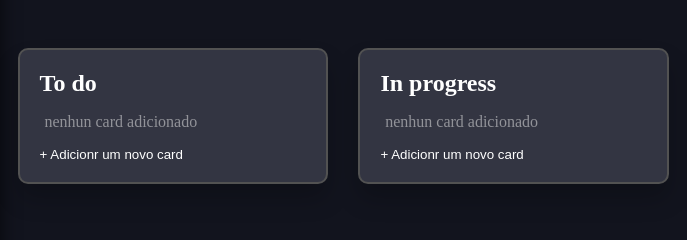
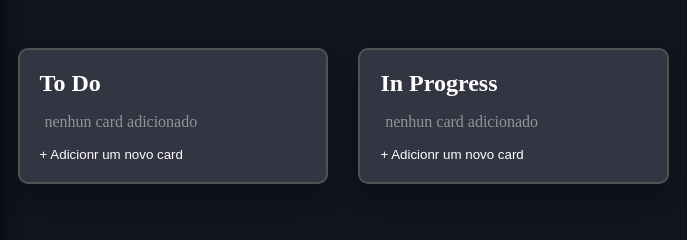
Before and after one commit to fernandoroch/Kanban, a plain HTML site: page index.html in a window 1280 px wide. Shown: the part 144-384 px from the top of the page, 255-942 px from the left. Drawn offline with Linux system fonts and the light colour scheme.

Commit message:
Atualizando estilização

```diff
--- a/assets/css/style.css
+++ b/assets/css/style.css
@@ -138,6 +138,10 @@ header nav li.active span {
   color: #ffffff;
   box-shadow: 0 15px 25px rgba(0, 0, 0, 0.2);
   position: relative;
+}
+
+.card h2 {
+  text-transform: capitalize;
 }
 
 .card h2 span {
```
